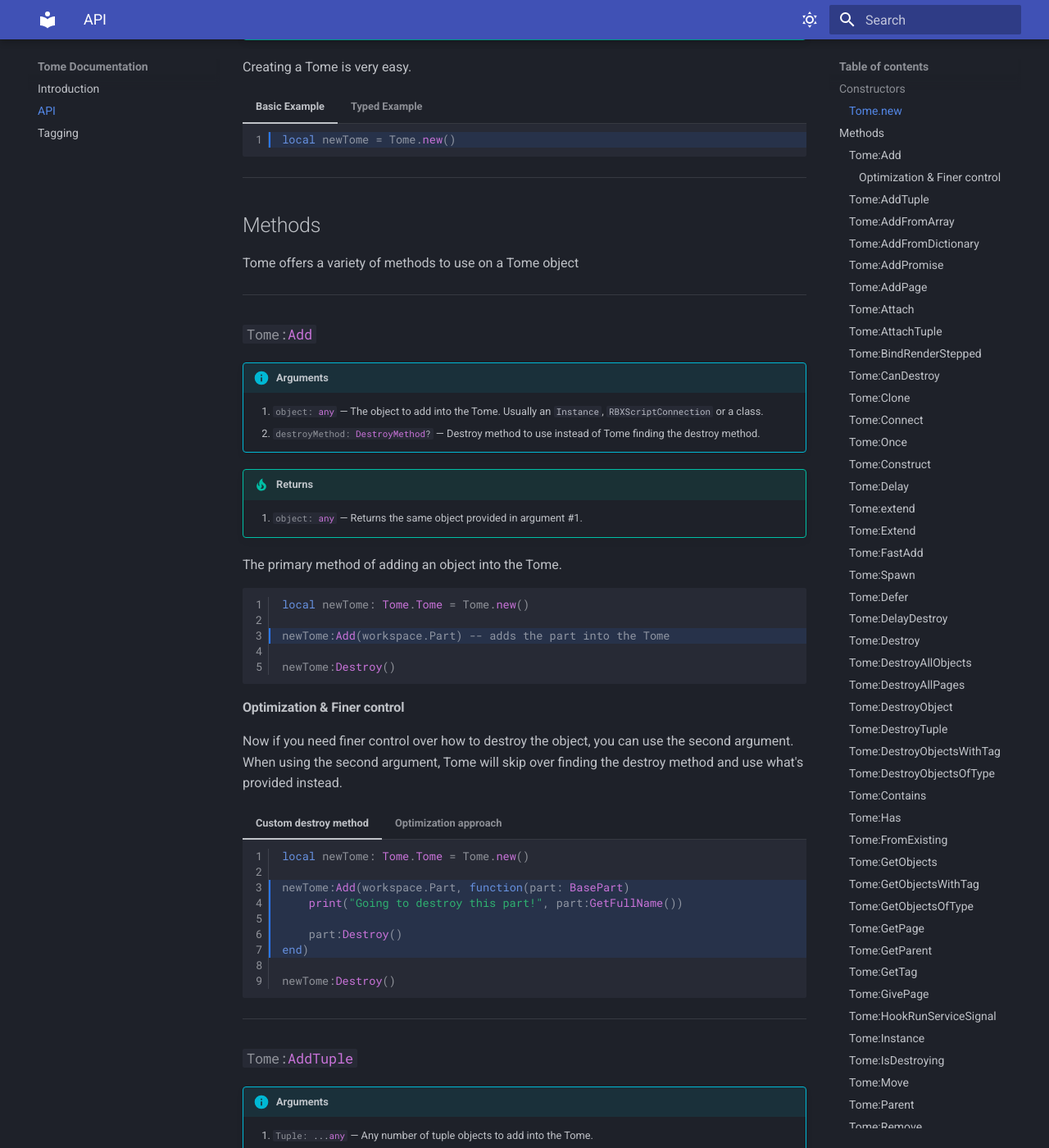
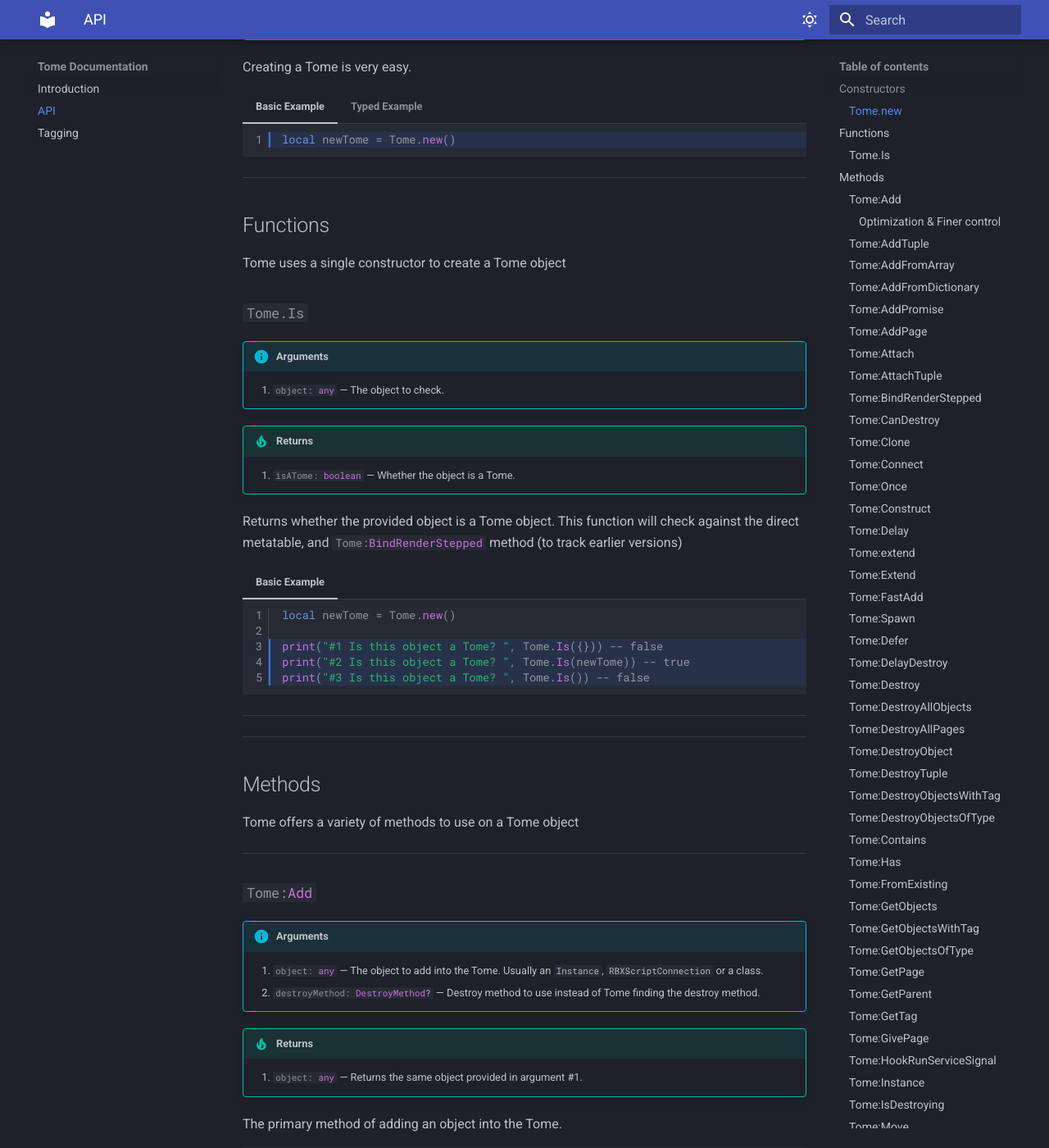
Before and after one commit to y29r/tome-docs, an MkDocs documentation site: the page built from docs/API.md, in a window 1280 px wide and 1400 px high, scrolled down 594 px. Shown: the whole window at 82% size. Built offline with MkDocs 1.6.1 and Material for MkDocs 9.7.7, drawn with Linux system fonts in a browser that asks for light colours.

Commit message:
Added Tome.Is

````diff
--- a/docs/API.md
+++ b/docs/API.md
@@ -27,6 +27,32 @@ Creating a Tome is very easy.
 	```luau linenums="1" hl_lines="1-1"
 	local newTome: Tome.Tome = Tome.new()
 	```
+
+---
+
+## Functions
+Tome uses a single constructor to create a Tome object
+
+### `#!luau Tome.Is`
+
+!!! info "Arguments"
+	1. `#!luau object: any` &mdash; The object to check.
+
+!!! tip "Returns"
+	1. `#!luau isATome: boolean` &mdash; Whether the object is a Tome.
+
+Returns whether the provided object is a Tome object. This function will check against the direct metatable, and `#!luau Tome:BindRenderStepped` method (to track earlier versions)
+
+=== "Basic Example"
+	```luau linenums="1" hl_lines="3-5"
+	local newTome = Tome.new()
+
+	print("#1 Is this object a Tome? ", Tome.Is({})) -- false
+	print("#2 Is this object a Tome? ", Tome.Is(newTome)) -- true
+	print("#3 Is this object a Tome? ", Tome.Is()) -- false
+	```
+
+---
 
 ---
 
````
